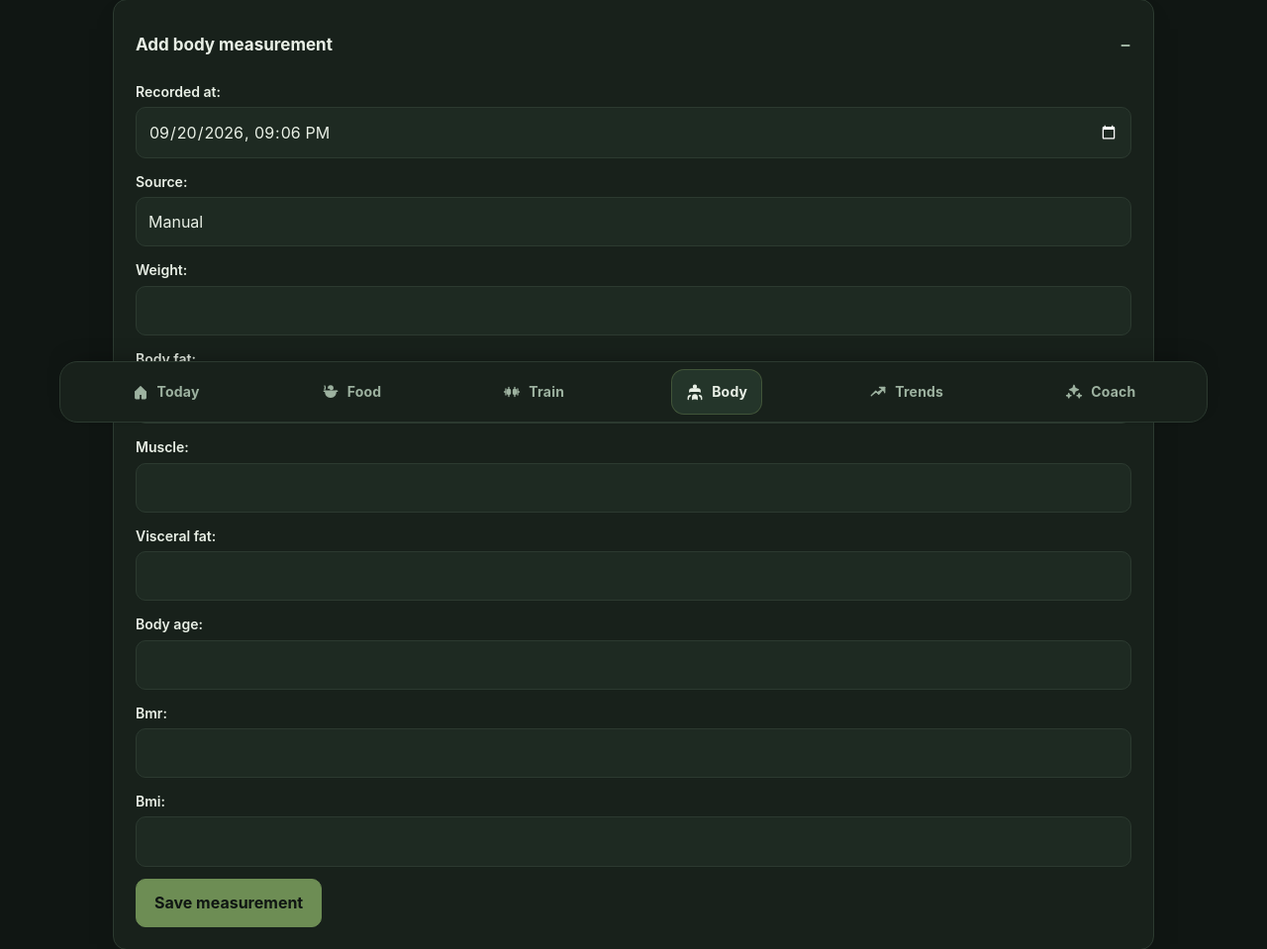
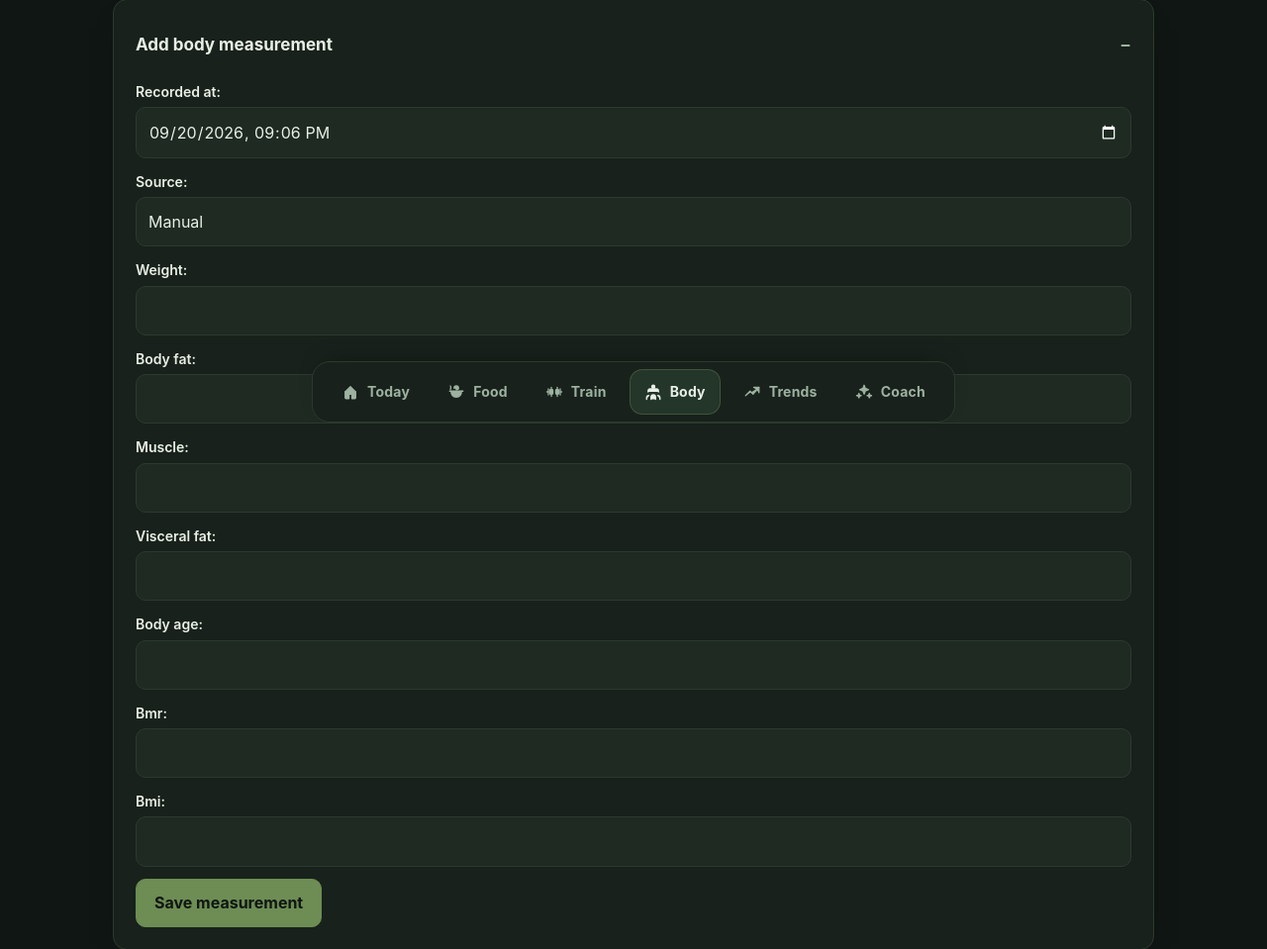
Before and after one commit to DraSoGo/Form, a Django app: page /body/ in a window 1280 px wide. Shown: the part 373-1332 px from the top of the page at 99% size. Run offline with Django 5.2, Linux system fonts and the light colour scheme; the visitor is signed in with stand-in values (Sample User, id 1); data that the repository does not hold is empty; parts of the project's set-up code (start-up, migrations or seed data) failed here and were passed over; some libraries are stand-ins or nearby versions.

Commit message:
fix: narrow desktop bottom nav to 650px

```diff
--- a/core/static/core/app.css
+++ b/core/static/core/app.css
@@ -626,7 +626,7 @@ nav a[aria-current="page"]::after {
     left: 0;
     right: 0;
     margin: 0 auto;
-    width: min(1160px, calc(100vw - 48px));
+    width: 650px;
     border: 1px solid var(--border);
     border-radius: 18px;
     box-shadow: 0 -10px 24px -16px rgba(0, 0, 0, .55);
```
